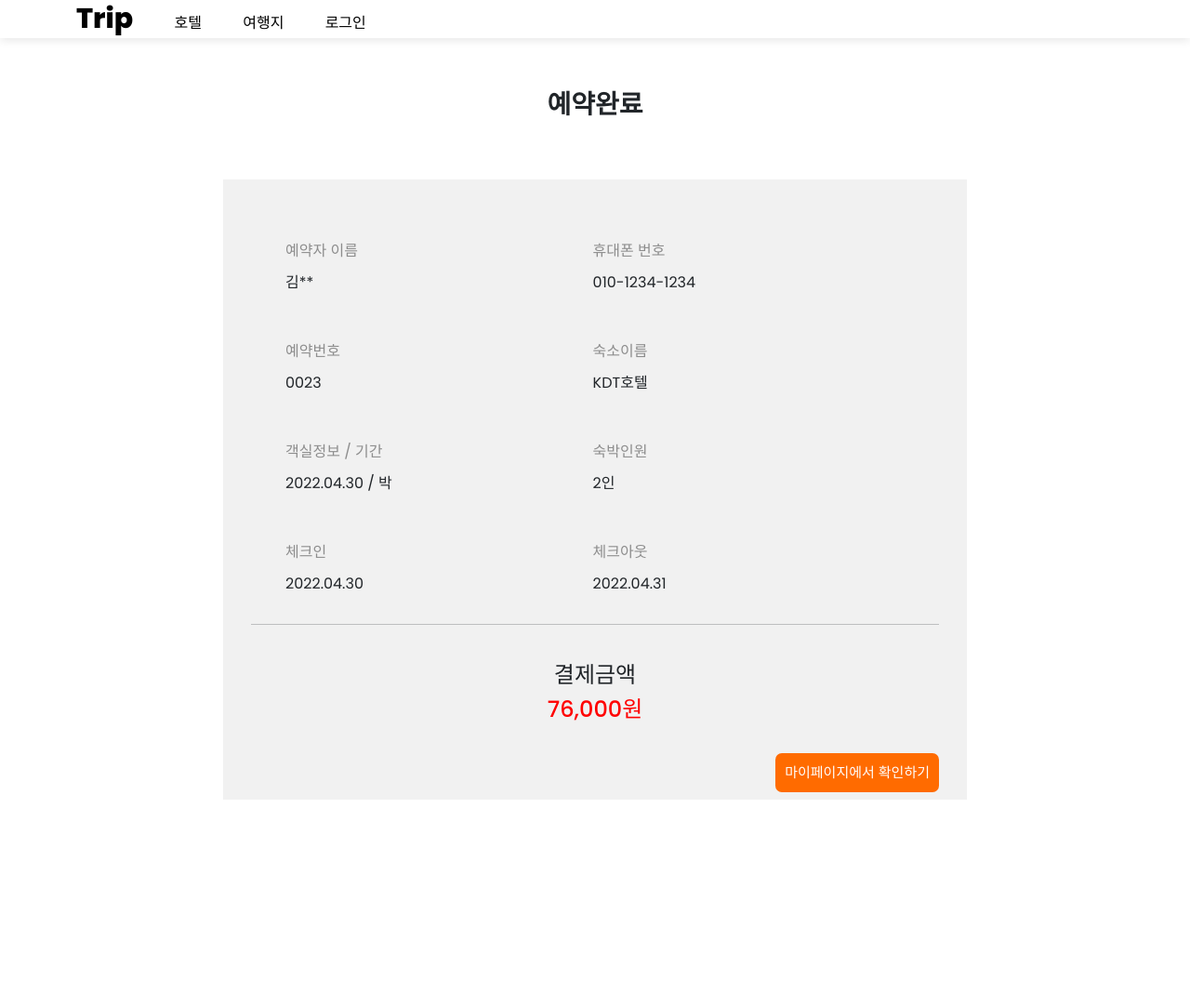
After one commit to seoyeonson/Trip, a Django app: page /hotel_confirm/ in a window 1280 px wide. The commit adds this page. Shown: the whole page at 93% size. Run offline with Django 3.2, Linux system fonts and the light colour scheme; some libraries are stand-ins or nearby versions.

Commit message:
허소영#03.31 5:16
1) 별도 css 파일 추가를 위해 base.html에 extrahead 추가
2, 4) 예약확인페이지
3, 5) 결제수단항목 삭제, 휴대폰 인증시 입력창 및 버튼 활성화/비활성화 기능 추가
8) 예약페이지 css 코드 별도의 파일로 분리 (reserve.css)

```diff
--- a/SLHJ/templates/base.html
+++ b/SLHJ/templates/base.html
@@ -11,6 +11,7 @@
         rel="stylesheet"
         href="https://cdnjs.cloudflare.com/ajax/libs/font-awesome/5.8.2/css/all.min.css"
     />
+    {% block extrahead %}{% endblock %}
     <link rel="preconnect" href="https://fonts.googleapis.com">
     <link rel="preconnect" href="https://fonts.gstatic.com" crossorigin>
     <link href="https://fonts.googleapis.com/css2?family=Poppins:wght@100;200;300;400;500;600;700;800&display=swap" rel="stylesheet">
--- /dev/null
+++ b/SLHJ/templates/hotel_confirm.html
@@ -0,0 +1,35 @@
+{% extends "base.html" %}
+{% load static %}
+
+{% block extrahead %}
+<link href="{% static 'bs/css/reserve_confirm.css' %}" rel="stylesheet">
+{% endblock %}
+
+{% block contents %}
+<div class="container">
+    <h3>예약완료</h3>
+    <div class="confirm_contents">
+        <ul>
+            <li><label class="title">예약자 이름</label><label class="info">{##}김**</label></li>
+            <li><label class="title">휴대폰 번호</label><label class="info">{##}010-1234-1234</label></li>
+            <li><label class="title">예약번호</label><label class="info">{##}0023</label></li>
+            <li><label class="title">숙소이름</label><label class="info">{##}KDT호텔</label></li>
+            <li><label class="title">객실정보 / 기간</label><label class="info">{##}2022.04.30 / {# #}박</label></li>
+            <li><label class="title">숙박인원</label><label class="info">{##}2인</label></li>
+            <li><label class="title">체크인</label><label class="info">{##}2022.04.30</label></li>
+            <li><label class="title">체크아웃</label><label class="info">{##}2022.04.31</label></li>
+        </ul>
+
+        <hr>
+        <br>
+        <h4>결제금액</h4>
+        <h4 class="important">{##}76,000원</h4>
+        <br>
+        <input id="to_mypage" type="button" value="마이페이지에서 확인하기">
+
+
+    </div>
+
+</div>
+
+{% endblock %}
--- a/SLHJ/urls.py
+++ b/SLHJ/urls.py
@@ -10,4 +10,6 @@ urlpatterns = [
     path('vacation_reserve/', views.vacation_reserve),
     # path('hotel_detail/<int:id>/', views.hotel_detail),
     path('hotel_detail/', views.hotel_detail),
+    path('hotel_confirm/', views.hotel_confirm),
+    path('vacation_confirm/', views.vacation_confirm),
 ]
--- a/SLHJ/views.py
+++ b/SLHJ/views.py
@@ -22,3 +22,9 @@ def hotel_detail(request):
 
 def login(request):
     return render(request, 'login.html')
+
+def hotel_confirm(request):
+    return render(request, 'hotel_confirm.html')
+
+def vacation_confirm(request):
+    return render(request, 'vacation_confirm.html')
--- a/static/bs/css/css.css
+++ b/static/bs/css/css.css
@@ -257,148 +257,7 @@ top: 222px;
     color: var(--text-sub-color);
 }
 
-/* reserve */
-.reserve_title {
-    padding-top: 20%;
-    padding-bottom:5%;
-    text-align: center;
-    font-weight: bold;
-}
-
-.reservation {
-    display: block;
-    margin-bottom: 20%;
-}
-
-.reserve {
-    margin-bottom: 50px;
-    width:80%;
-    margin:auto;
-}
-
-.reserve label {
-    padding-top: 20px;
-    padding-bottom: 10px;
-    display: block;
-}
-
-.reserve select{
-    background-color: #dBDBDB;
-    color:#747474;
-    border-radius: 7px;
-    padding: 7px;
-
-}
-
-
-.reserve_input {
-    background-color: #f5f5f5;
-    border: 1px solid #9e9e9e;
-    border-radius: 5px;
-    height: 40px;
-    margin-bottom: 10px;
-}
-
-.auth_btn {
-    background-color: #BDBDBD;
-    border: none;
-    color:#FFFFFF;
-    font-size: 15px;
-    padding: 10px;
-    border-radius: 7px;
-}
-
-.all_agree {
-    font-weight: bold;
-}
-.reserve_check {
-    color:#747474
-}
-
-.provision{
-    padding-top:10px;
-}
-
-.provision span, a{
-    font-size: 13px;
-}
-
-.provision a{
-    color:#747474
-}
-
-.provision .important{
-    color: red;
-}
-
-
-.reserve_confirm {
-    width:80%;
-    margin:auto;
-    margin-top: 30px;
-    border-radius: 5%;
-    background-color: #fff1e6;
-    padding-left: 40px;
-    padding-right: 40px;
-    padding-top: 20px;
-    padding-bottom: 40px;
-}
-
-.reserve_index {
-    color:#747474;
-}
-
-.reserve_confirm label{
-    display: block;
-    padding-top: 20px;
-}
-
-.reserve_price {
-    color: red;
-    font-size: 30px;
-}
-
-.purchase_btn {
-    margin-left: 30%;
-    width: 40%;
-    margin-top: 30px;
-    background-color:#FF6B00;
-    color:#FFFFFF;
-    padding: 10px;
-    border: none;
-    border-radius: 10px;
-}
-
-.purchase_btn:hover{
-    background-color: #ff964a;
-}
-.purchase_container{
-    text-align: center;
-    font-size: 20px;
-    line-height: 120%;
-}
-@media (min-width: 768px){
-.reservation{
-    display: flex;
-    justify-content: center;
-    /* max-width: 800px; */
-}
-.reserve_confirm{
-    width: 40%;
-}
-
-.reserve {
-    width: 40%;
-}
-
-
-.reserve_title {
-    padding-top: 100px;
-
-}
-}
-
-/* end: reserve */
+/* 예약파트 css 분리하였습니다 */
 
 .menu_icon {
     list-style:none;
--- /dev/null
+++ b/static/bs/css/reserve_confirm.css
@@ -0,0 +1,62 @@
+.confirm_contents{
+    background-color: #F1f1f1;
+    padding: 30px 30px 50px 30px;
+    max-width: 800px;
+    margin: auto;
+    margin-bottom: 20%;
+}
+
+h3 {
+    text-align: center;
+    padding-bottom:5%;
+    text-align: center;
+    font-weight: bold;
+}
+
+ul {
+    padding: 0 5% 0 5%;
+    width:100%;
+    margin:auto;
+}
+
+li {
+    list-style: none;
+    padding: 25px 0 15px 0;
+    display: inline-block;
+    width: 49%;
+}
+
+li label {
+    display: block;
+    padding-top: 10px;
+}
+
+.title {
+    color:rgb(141, 141, 141);
+}
+
+.important{
+    color: red;
+}
+
+h4 {
+    text-align: center;
+}
+
+#to_mypage {
+    background-color: #FF6B00;
+    border: none;
+    color:#FFFFFF;
+    font-size: 15px;
+    padding: 10px;
+    border-radius: 7px;
+    float:right;
+}
+
+#to_mypage:hover{
+    background-color: #ff964a;
+}
+
+/* @media(min-width: 768px){
+    .confirm_con
+} */
```
Also changed, not shown: SLHJ/templates/hotel_reserve.html (+25 -10 lines), SLHJ/templates/vacation_confirm.html (added, +33 -0 lines), SLHJ/templates/vacation_reserve.html (+15 -13 lines), static/bs/css/reserve.css (added, +183 -0 lines), static/bs/js/reserve.js (+26 -2 lines).
